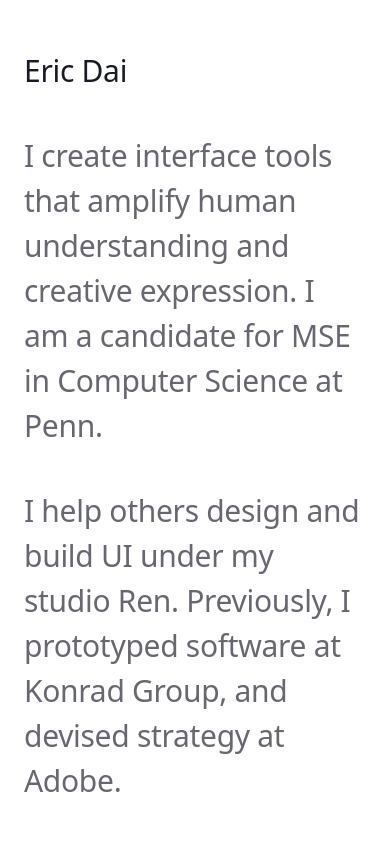
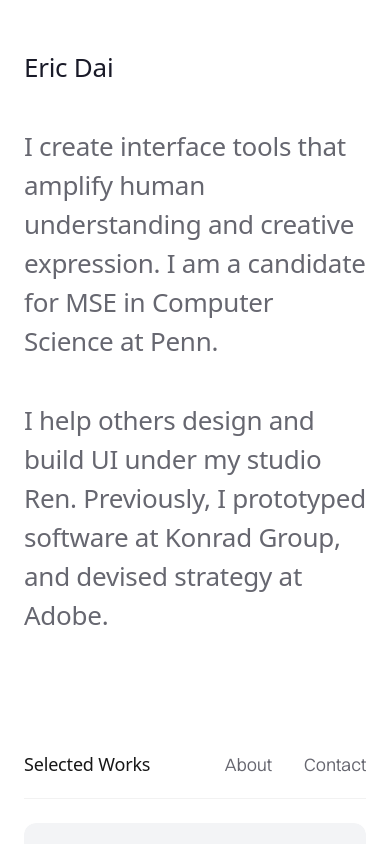
Before and after one commit to ericdai5/website, a Next.js app: page / in a window 390 px wide. Shown: the top 844 px of the page. Built offline with nearby package versions, Linux system fonts and the light colour scheme.

Commit message:
font adjustment

```diff
--- a/src/app/globals.css
+++ b/src/app/globals.css
@@ -7,10 +7,10 @@
     @apply font-gambetta text-[25px] font-medium italic leading-snug tracking-[-0.02em];
   }
   h3 {
-    @apply font-geist text-[30px] font-[300] tracking-[-0.01em];
+    @apply font-geist text-[26px] font-[300] tracking-[-0.01em] sm:text-[30px];
   }
   h4 {
-    @apply font-geist text-[22px] font-[350] tracking-[-0.01em];
+    @apply font-geist text-[18px] font-[350] tracking-[-0.01em] sm:text-[22px];
   }
   p {
     @apply font-geist text-[18px] font-[350] tracking-[-0.01em];
@@ -18,26 +18,19 @@
 }
 
 @layer components {
-  .emphasis {
-    @apply font-medium italic;
-  }
   .button {
-    @apply font-switzer text-[22px] font-[350] leading-none tracking-[-0.01em] text-[var(--paragraph-60)] hover:text-[var(--paragraph-90)];
+    @apply font-switzer text-[18px] font-[350] leading-none tracking-[-0.01em] text-[var(--text-60)] hover:text-[var(--text-90)] sm:text-[22px];
   }
 }
 
 :root {
   --background: #ffffff;
-  --background-secondary: #fbfbfc;
-  --background-secondary-hover: #fafafb;
   --foreground: #171717;
   --border: rgba(0, 1, 17, 0.05);
   --border-hover: rgba(0, 1, 17, 0.16);
-  --paragraph-40: rgba(0, 1, 17, 0.4);
-  --paragraph-60: rgba(0, 1, 17, 0.6);
-  --paragraph-90: rgba(0, 1, 17, 0.9);
-  --text-primary: rgba(0, 1, 17, 0.9);
-  --text-secondary: rgba(0, 1, 17, 0.6);
+  --text-40: rgba(0, 1, 17, 0.4);
+  --text-60: rgba(0, 1, 17, 0.6);
+  --text-90: rgba(0, 1, 17, 0.9);
 }
 
 /* disable dark mode */
--- a/src/app/page.tsx
+++ b/src/app/page.tsx
@@ -59,19 +59,19 @@ export default function Home() {
     <>
       <main className="row-start-2 mx-auto flex max-w-screen-2xl flex-col items-center px-[24px] sm:items-start lg:px-[48px]">
         <div className="flex max-w-[684px] flex-col gap-10 pb-[96px] pt-[48px] text-left leading-normal">
-          <h3 className="text-[var(--text-primary)]">Eric Dai</h3>
-          <h3 className="text-[var(--text-secondary)]">
+          <h3 className="text-[var(--text-90)]">Eric Dai</h3>
+          <h3 className="text-[var(--text-60)]">
             I create interface tools that amplify human understanding and creative expression. I am
             a candidate for MSE in Computer Science at Penn.
           </h3>
-          <h3 className="text-[var(--text-secondary)]">
+          <h3 className="text-[var(--text-60)]">
             I help others design and build UI under my studio Ren. Previously, I prototyped software
             at Konrad Group, and devised strategy at Adobe.
           </h3>
         </div>
         <Navigation />
         <section className="mb-[96px] w-full">
-          <div className="grid grid-cols-1 gap-x-[16px] gap-y-[96px] sm:grid-cols-2 xl:grid-cols-3">
+          <div className="grid grid-cols-1 gap-x-[16px] gap-y-[48px] sm:grid-cols-2 sm:gap-y-[96px] xl:grid-cols-3">
             {projects.map((project) => (
               <ProjectCard
                 key={project.title}
@@ -88,34 +88,34 @@ export default function Home() {
       </main>
       <footer className="mx-auto flex w-full max-w-screen-2xl flex-col justify-between gap-6 border-t border-[var(--border)] px-[24px] pb-24 pt-12 sm:flex-row lg:px-[48px]">
         <div className="flex w-full flex-col items-start gap-1">
-          <p className="text-[var(--paragraph-60)]">New York, NY</p>
+          <p className="text-[var(--text-60)]">New York, NY</p>
           <LiveTime />
         </div>
         <div className="flex w-full flex-col items-start gap-1">
           <div className="flex flex-col items-start gap-1">
             <Link
               href="https://www.linkedin.com/in/daieric/"
-              className="font-geist text-[18px] font-[350] tracking-[-0.01em] text-[var(--paragraph-60)] hover:text-[var(--text-primary)]"
+              className="font-geist text-[18px] font-[350] tracking-[-0.01em] text-[var(--text-60)] hover:text-[var(--text-90)]"
             >
               LinkedIn
             </Link>
             <Link
               href="https://x.com/ericcdai"
-              className="font-geist text-[18px] font-[350] tracking-[-0.01em] text-[var(--paragraph-60)] hover:text-[var(--text-primary)]"
+              className="font-geist text-[18px] font-[350] tracking-[-0.01em] text-[var(--text-60)] hover:text-[var(--text-90)]"
             >
               Twitter
             </Link>
             <Link
               href="mailto:ericdai@sas.upenn.edu"
-              className="font-geist text-[18px] font-[350] tracking-[-0.01em] text-[var(--paragraph-60)] hover:text-[var(--text-primary)]"
+              className="font-geist text-[18px] font-[350] tracking-[-0.01em] text-[var(--text-60)] hover:text-[var(--text-90)]"
             >
               Email
             </Link>
           </div>
         </div>
         <div className="flex w-full flex-col items-start gap-1">
-          <p className="text-[var(--paragraph-60)]">Copyright © 2024 Eric Dai.</p>
-          <p className="text-[var(--paragraph-60)]">All rights reserved.</p>
+          <p className="text-[var(--text-60)]">Copyright © 2024 Eric Dai.</p>
+          <p className="text-[var(--text-60)]">All rights reserved.</p>
         </div>
       </footer>
     </>
--- a/src/components/LiveTime.tsx
+++ b/src/components/LiveTime.tsx
@@ -27,7 +27,7 @@ export default function LiveTime({ timezone = 'America/New_York' }: LiveTimeProp
   }, [timezone]);
 
   return (
-    <span className="font-geist text-[18px] font-[350] tracking-[-0.01em] text-[var(--paragraph-60)]">
+    <span className="font-geist text-[18px] font-[350] tracking-[-0.01em] text-[var(--text-60)]">
       {time}
     </span>
   );
--- a/src/components/ProjectCard.tsx
+++ b/src/components/ProjectCard.tsx
@@ -39,14 +39,14 @@ export default function ProjectCard({
           <p className="font-[450] text-black">
             {title}, <span className="font-[350]">{year}</span>
           </p>
-          <p className="text-[var(--paragraph-60)]">{description}</p>
+          <p className="text-[var(--text-60)]">{description}</p>
         </div>
         {/* tags */}
         <div className="flex flex-wrap gap-[6px]">
           {tags.map((tag) => (
             <span
               key={tag}
-              className="font-geist rounded-[6px] bg-gray-100 px-[10px] py-[6px] text-[12px] font-[480] tracking-[-0.005em] text-[var(--paragraph-40)]"
+              className="font-geist rounded-[6px] bg-gray-100 px-[10px] py-[6px] text-[12px] font-[480] tracking-[-0.005em] text-[var(--text-40)]"
             >
               {tag}
             </span>
```
